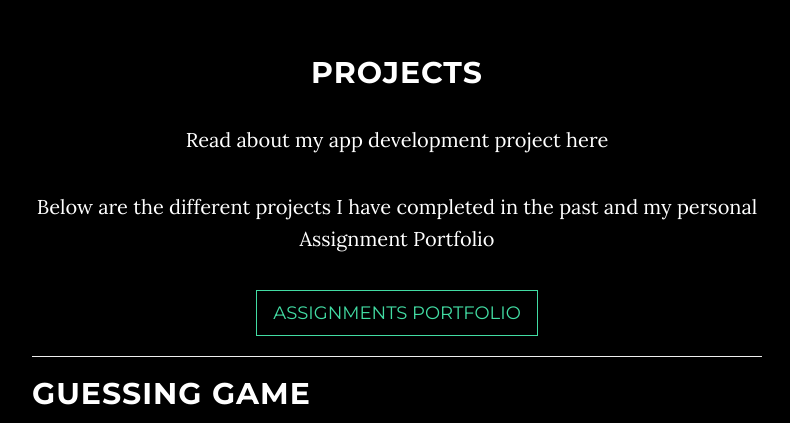
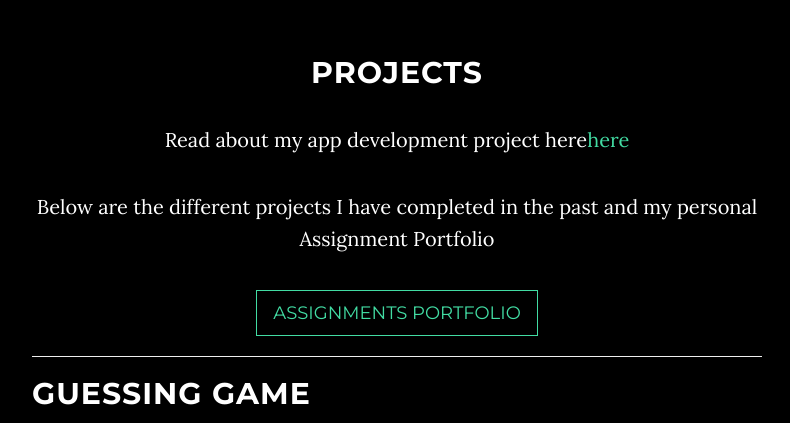
Before and after one commit to BrianBKim/brianbkim.github.io, a website: page index.html in a window 1280 px wide. Shown: the part 2060-2483 px from the top of the page, without its empty margins (243-1033 px from the left). Drawn offline with nearby package versions, Linux system fonts and the light colour scheme.

Commit message:
Update index.html

```diff
--- a/index.html
+++ b/index.html
@@ -108,7 +108,7 @@
             <div class="container">
                 <div class="col-lg-8 col-lg-offset-2">
                     <h2>Projects</h2>
-                    <p>Read about my app development project here<p>
+                    <p>Read about my app development project here<a href="https://medium.com/@briank972/turning-dancing-into-an-app-e9d4842fec8#.v33e3mqxe">here</a><p>
                     <p>Below are the different projects I have completed in the past and my personal Assignment Portfolio</p>
                     <a href="https://www.dropbox.com/sh/82z8kkgl2v7s8aq/AABFaL8iCdGZ6aF7BzIlP58xa?dl=0" class="btn btn-default btn-lg">Assignments Portfolio</a>
                     <hr>
```
